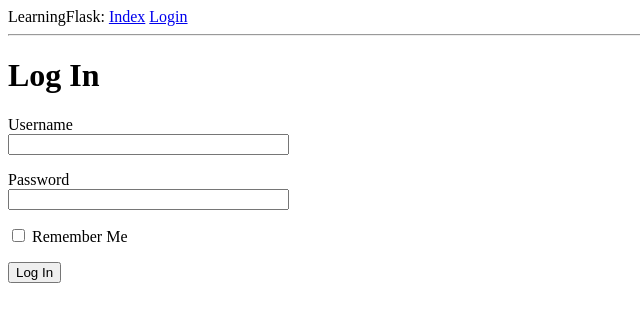
After one commit to dscurrey/LearningFlask, a Flask app: page /login in a window 1280 px wide. The commit adds this page. Shown: the top 322 px of the page, without its empty margins (0-640 px from the left). Run offline with Flask 2, Linux system fonts and the light colour scheme.

Commit message:
Added login form

```diff
--- /dev/null
+++ b/app/forms.py
@@ -0,0 +1,9 @@
+from flask_wtf import FlaskForm
+from wtforms import StringField, PasswordField, BooleanField, SubmitField
+from wtforms.validators import DataRequired
+
+class LoginForm(FlaskForm):
+    username = StringField('Username', validators=[DataRequired()])
+    password = PasswordField('Password', validators=[DataRequired()])
+    remember_me = BooleanField('Remember Me')
+    submit = SubmitField('Log In')
--- a/app/routes.py
+++ b/app/routes.py
@@ -1,5 +1,6 @@
 from flask import render_template
 from app import app
+from app.forms import LoginForm
 
 @app.route('/')
 @app.route('/index')
@@ -16,3 +17,8 @@ def index():
         }
     ]
     return render_template('index.html', title='Index', user=user, entries=entries)
+
+@app.route('/login')
+def login():
+    form = LoginForm()
+    return render_template('login.html', title='Log In', form=form)
--- a/app/templates/base.html
+++ b/app/templates/base.html
@@ -7,7 +7,11 @@
         {% endif %}
     </head>
     <body>
-        <div>Index: <a href="/index">Index</a></div>
+        <div>
+            LearningFlask:
+            <a href="/index">Index</a>
+            <a href="/login">Login</a>
+        </div>
         <hr>
         {% block content %}{% endblock %}
     </body>
--- /dev/null
+++ b/app/templates/login.html
@@ -0,0 +1,18 @@
+{% extends "base.html" %}
+
+{% block content %}
+    <h1>Log In</h1>
+    <form action="" method="post" novalidate>
+        {{ form.hidden_tag() }}
+        <p>
+            {{ form.username.label }}<br>
+            {{ form.username(size=32) }}
+        </p>
+        <p>
+            {{ form.password.label }}<br>
+            {{ form.password(size=32) }}
+        </p>
+        <p>{{ form.remember_me() }} {{form.remember_me.label }}</p>
+        <p>{{ form.submit() }}</p>
+    </form>
+{% endblock %}
--- a/requirements.txt
+++ b/requirements.txt
@@ -1 +1,3 @@
+Flask_WTF==0.14.2
 Flask==1.1.1
+WTForms==2.2.1
```
